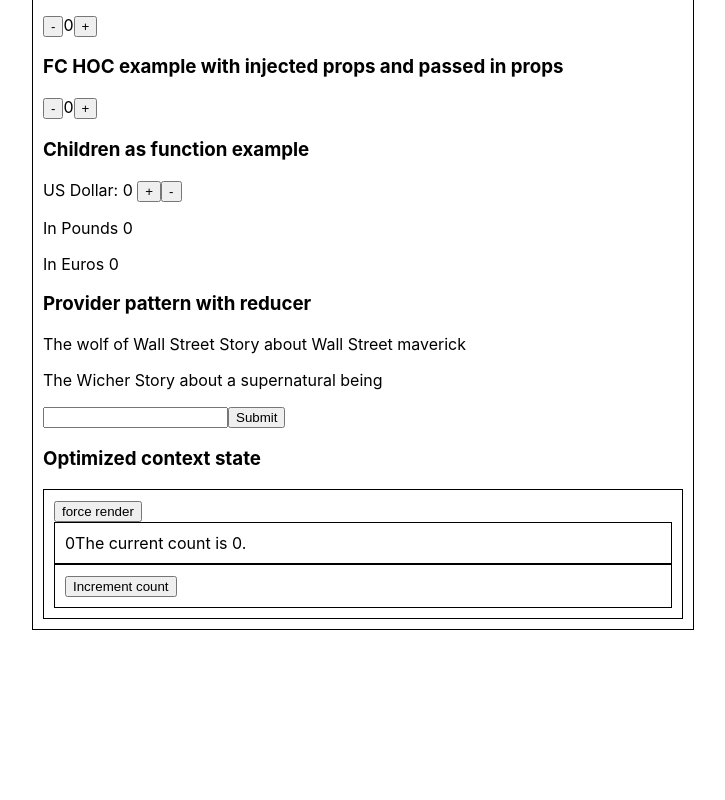
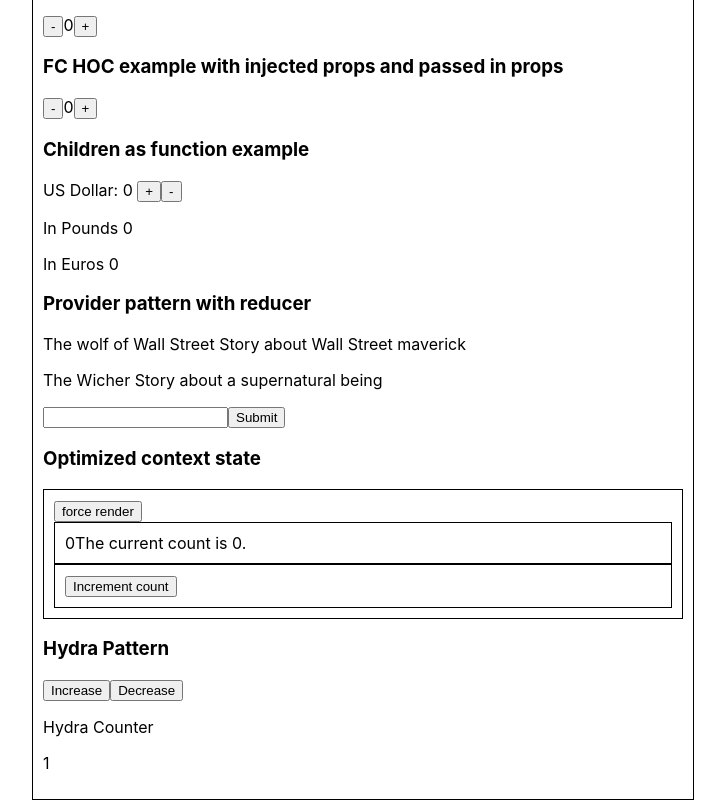
Before and after one commit to alisherk/react-design-patterns-ts, a React (Create React App) app: page / in a window 1280 px wide. Shown: the part 464-1264 px from the top of the page, without its empty margins (277-1002 px from the left). Before the commit the page ends 1094 px from the top, so only its background shows below. Built offline with nearby package versions, Linux system fonts and the light colour scheme.

Commit message:
added Hydra pattern

```diff
--- a/src/App.tsx
+++ b/src/App.tsx
@@ -8,6 +8,7 @@ import {
   InjectedAndPassedPropsUsageFC
 } from './components/hoc-pattern';
 import { Usage } from './components/optimized-context/Usage';
+import { HydraUsage } from './components/hydra-pattern/HydraUsage';
 
 function App() {
   return (
@@ -36,6 +37,8 @@ function App() {
       <BookDataProviderUsage />
       <h3> Optimized context state</h3>
       <Usage/>
+      <h3> Hydra Pattern</h3>
+      <HydraUsage />
     </div>
   );
 }
--- /dev/null
+++ b/src/components/hydra-pattern/HydraFCPattern.ts
@@ -0,0 +1,40 @@
+import React, { useState } from 'react';
+
+/*
+A hydra is a mythical creature with multiple heads.
+A package that follows the Hydra pattern contains all of the logic and state,
+and exports both a custom hook as well as a component that accepts a render prop.
+It too has multiple heads.
+*/
+
+type useCounterHookReturn = {
+  count: number;
+  incCount: () => void;
+  decCount: () => void;
+};
+
+const useCounter = (initialCount: number): useCounterHookReturn => {
+  const [count, setCount] = useState<number>(initialCount);
+  const deltaCount = (delta: number) => setCount((count) => count + delta);
+
+  return {
+    count,
+    incCount: () => deltaCount(1),
+    decCount: () => deltaCount(-1),
+  };
+};
+
+interface Props {
+  initialCount: number;
+  children: React.ReactNode;
+  render: (
+    childer: React.ReactNode,
+    customHook: ReturnType<typeof useCounter>
+  ) => React.ReactElement;
+}
+
+const Counter: React.FC<Props> = ({ initialCount, children, render }) =>
+  render(children, useCounter(initialCount));
+
+export default Counter;
+export { useCounter };
--- /dev/null
+++ b/src/components/hydra-pattern/HydraUsage.tsx
@@ -0,0 +1,20 @@
+import React from 'react';
+import Hydra from './HydraFCPattern';
+
+export const HydraUsage: React.FC = () => {
+  return (
+    <Hydra
+      children={<p> Hydra Counter</p>}
+      initialCount={1}
+      render={(children, { count, incCount, decCount }) => (
+        <div>
+          <button onClick={incCount}> Increase </button>
+          <button onClick={decCount}> Decrease </button>
+          <p>
+            {children} {count}
+          </p>
+        </div>
+      )}
+    />
+  );
+};
```
